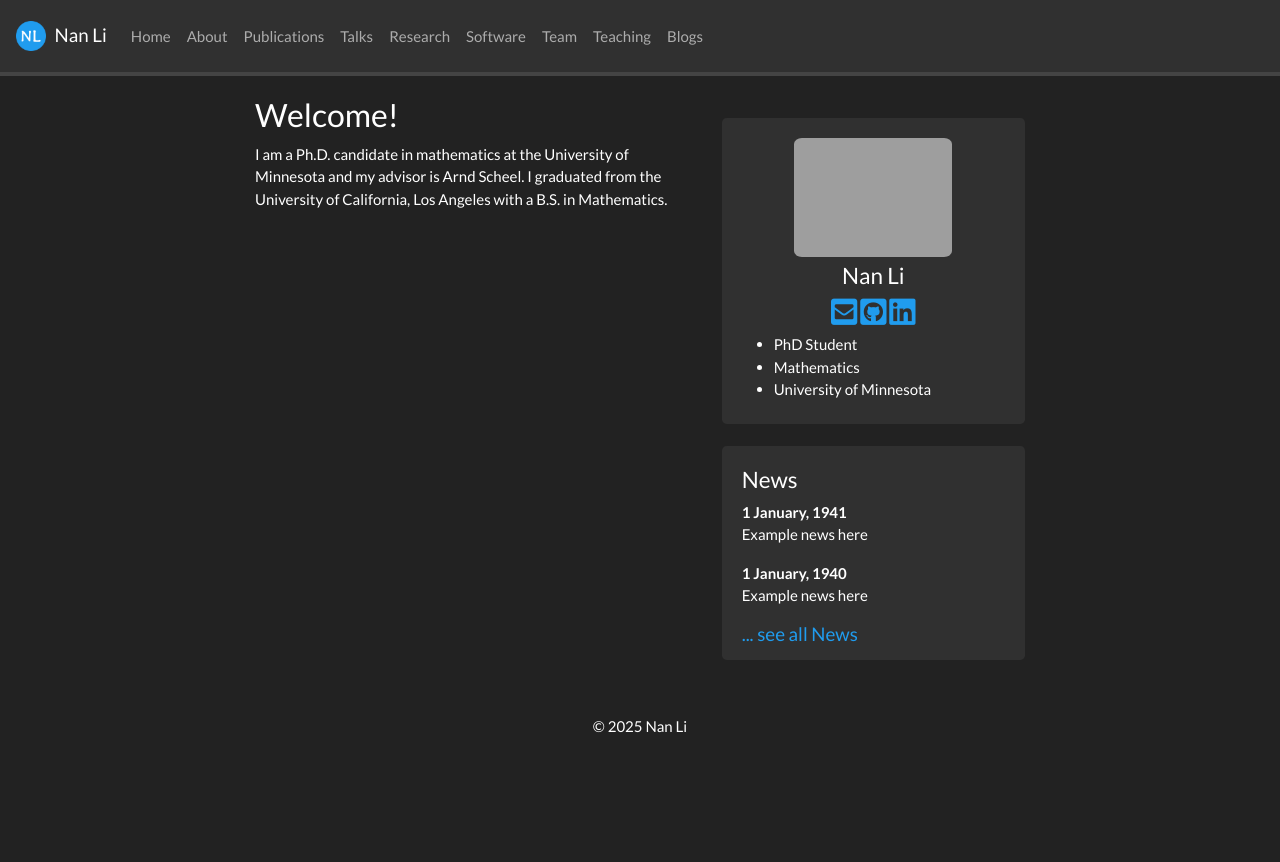
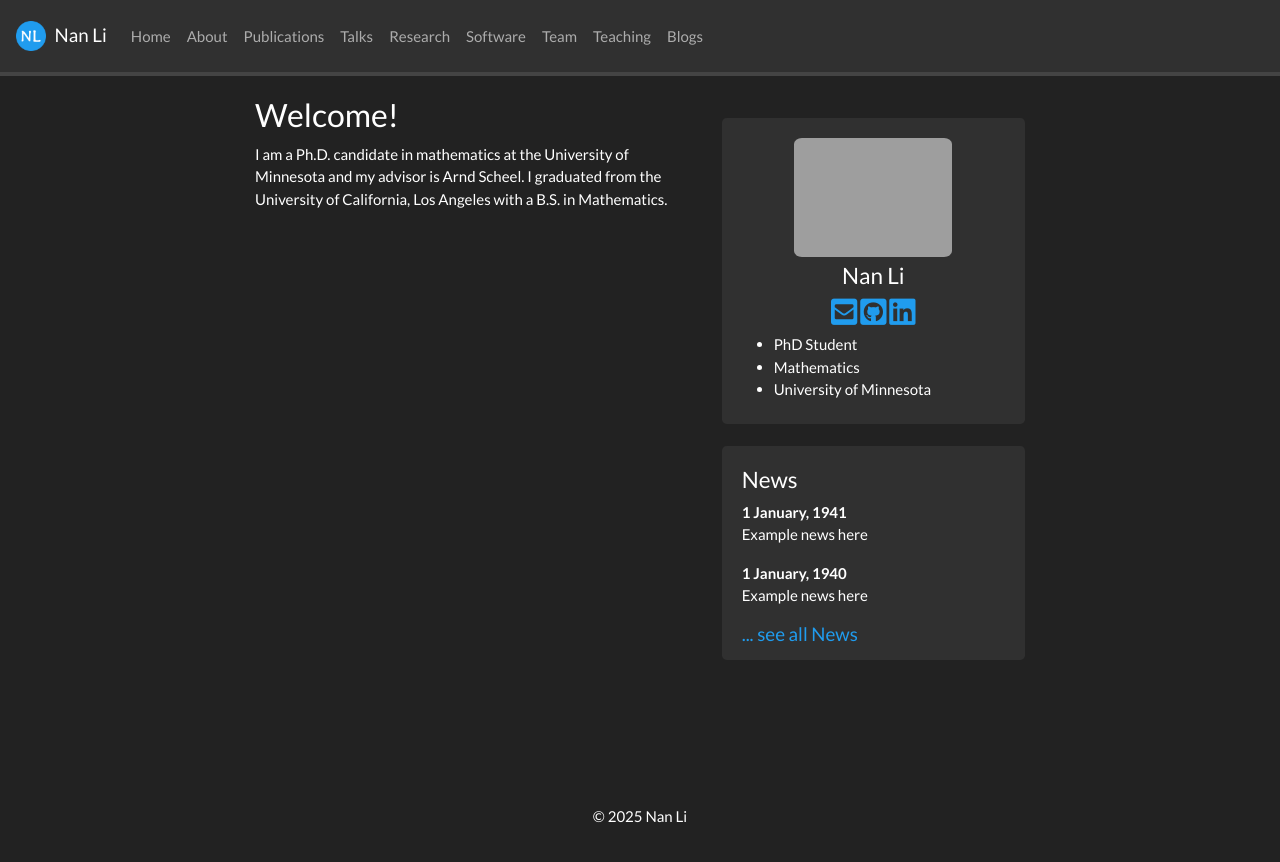
Before and after one commit to eigennan/eigennan.github.io, a Jekyll site: the page built from _pages/home.md, in a window 1280 px wide. Shown: the top 862 px of the page. Built offline with Jekyll 4.4.1, drawn with Linux system fonts in a browser that asks for light colours; a style sheet for code colours, icons or effects is not loaded.

Commit message:
Update main.scss

```diff
--- a/assets/main.scss
+++ b/assets/main.scss
@@ -34,5 +34,5 @@ a:active {
 }
 
 #footer {
-  margin-top: 10px;
+  margin-top: 100px;
 }
```
